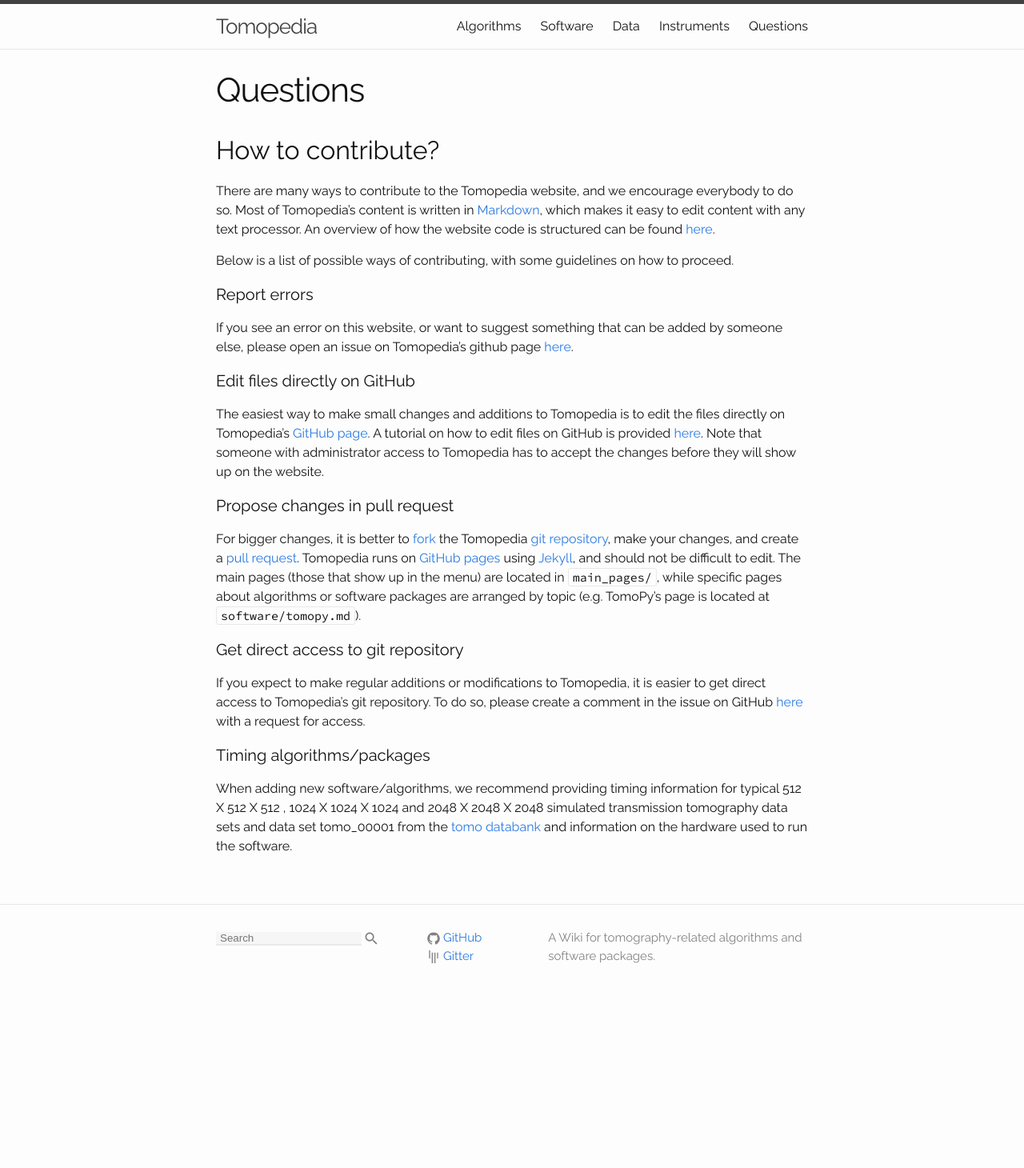
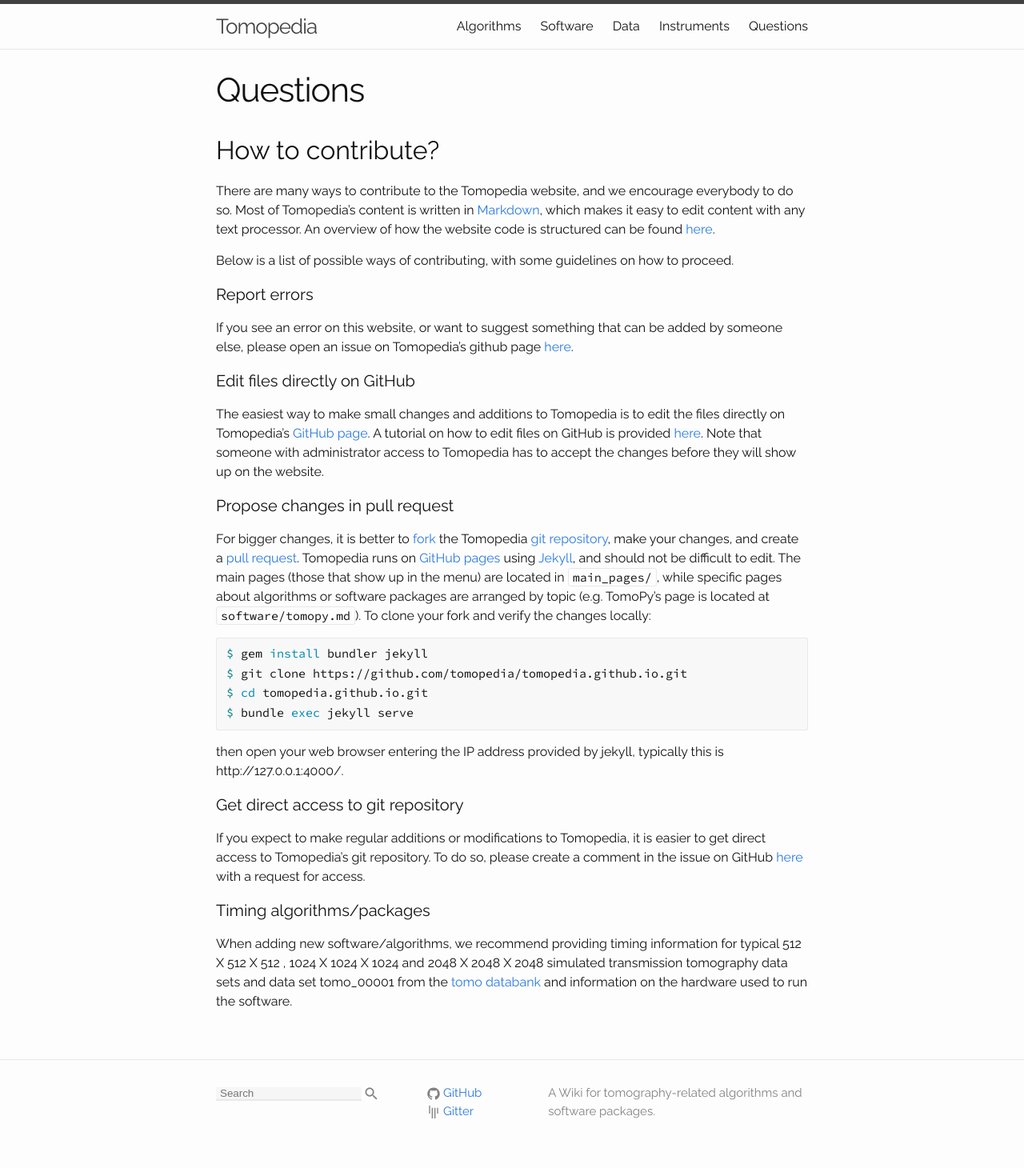
Before and after one commit to tomopedia/tomopedia.github.io, a Jekyll site: the page built from main_pages/70_questions.md, in a window 1280 px wide. Shown: the whole page at 80% size. Built offline with Jekyll 4.4.1, drawn with Linux system fonts in a browser that asks for light colours; before the commit the page ends 1266 px from its top, so only the background shows below that.

Commit message:
added instructions on how to clone and verify the website changes locally

```diff
--- a/main_pages/70_questions.md
+++ b/main_pages/70_questions.md
@@ -34,6 +34,16 @@ Tomopedia runs on [GitHub pages](https://help.github.com/categories/github-pages
 and should not be difficult to edit. The main pages (those that show up in the menu)
 are located in `main_pages/`, while specific pages about algorithms or software
 packages are arranged by topic (e.g. TomoPy's page is located at `software/tomopy.md`).
+To clone your fork and verify the changes locally:
+
+{% highlight shell %}
+$ gem install bundler jekyll
+$ git clone https://github.com/tomopedia/tomopedia.github.io.git
+$ cd tomopedia.github.io.git
+$ bundle exec jekyll serve
+{% endhighlight %}
+
+then open your web browser entering the IP address provided by jekyll, typically this is http://127.0.0.1:4000/.
 
 #### Get direct access to git repository
 If you expect to make regular additions or modifications to Tomopedia, it is
```
